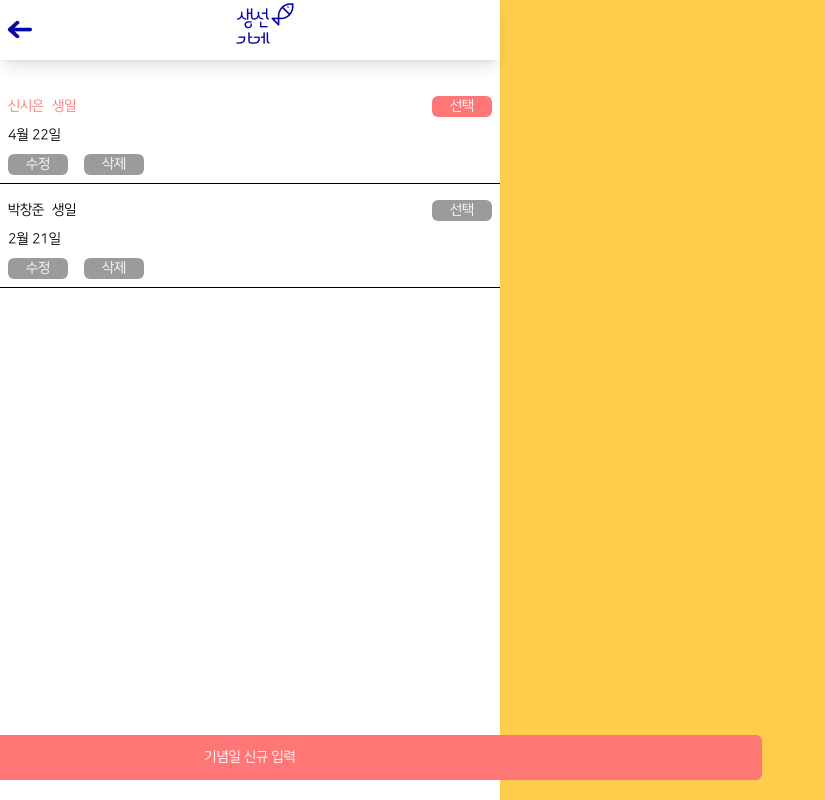
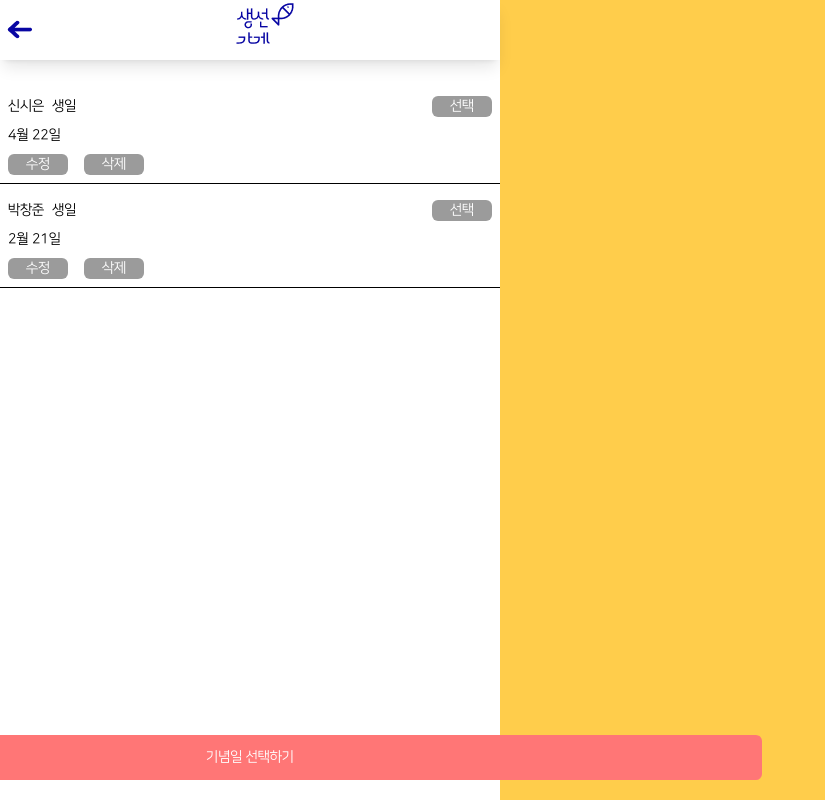
Before and after one commit to sun-mart-egg/funding-gift, a React (Vite) app in the folder FE/: page /anniversary-list in a window 1280 px wide. Shown: the whole page, without its empty margins (0-825 px from the left). Built offline with nearby package versions, Linux system fonts and the light colour scheme.

Commit message:
[FE][Design] #S10P22D201-152 #in-progress 기념일  리스트,펀딩 만들기  연결 완료

```diff
--- a/FE/src/components/Funding/component/AnniversaryList.jsx
+++ b/FE/src/components/Funding/component/AnniversaryList.jsx
@@ -1,17 +1,21 @@
 import React, { useState } from "react";
 import AnniversaryCard from "./AnniversaryCard";
+import { useStore } from "../../Store/AnniversaryStore";
 
 function AnniversaryList({ listData }) {
   // listData 상태 관리
   const [data, setData] = useState(listData);
+  const setSelectedAnniversary = useStore(
+    (state) => state.setSelectedAnniversary,
+  );
+  const setSelectedIndex = useStore((state) => state.setSelectedIndex);
+  const selectedIndex = useStore((state) => state.selectedIndex);
 
   // isSelected 상태를 업데이트하는 함수
-  const handleSelect = (selectedIndex) => {
-    const newData = data.map((item, index) => ({
-      ...item,
-      isSelected: index === selectedIndex,
-    }));
-    setData(newData);
+  const handleSelect = (index) => {
+    setSelectedAnniversary(listData[index]);
+    setSelectedIndex(index);
+    console.log(selectedIndex);
   };
 
   return (
@@ -25,7 +29,7 @@ function AnniversaryList({ listData }) {
           anniversary={item.anniversary}
           name={item.name}
           date={item.date}
-          isSelected={item.isSelected}
+          isSelected={index === selectedIndex} // 현재 카드가 선택된 상태인지 판단
           onSelect={() => handleSelect(index)} // onSelect prop 추가
         />
       ))}
--- a/FE/src/components/Funding/data.jsx
+++ b/FE/src/components/Funding/data.jsx
@@ -3,13 +3,11 @@ const anniversaryData = [
     name: "신시은",
     anniversary: "생일",
     date: "4월 22일",
-    isSelected: true,
   },
   {
     name: "박창준",
     anniversary: "생일",
     date: "2월 21일",
-    isSelected: false,
   },
 ];
 
--- a/FE/src/components/Funding/pages/AnniversaryListPage.jsx
+++ b/FE/src/components/Funding/pages/AnniversaryListPage.jsx
@@ -1,11 +1,25 @@
 import AnniversaryList from "../component/AnniversaryList";
 import anniversaryData from "../data";
+import { useNavigate } from "react-router-dom"; // useNavigate 사용
+import { useStore } from "../../Store/AnniversaryStore";
+
 function AnniversaryListPage() {
+  const navigate = useNavigate();
+  const setContentIndex = useStore((state) => state.setContentIndex);
+  const { selectedIndex } = useStore();
+
+  const handleSelectButtonClick = () => {
+    setContentIndex(2); // 컨텐츠 인덱스를 2로 설정
+    navigate("/make-funding-detail"); // 라우트 경로는 실제 경로에 맞게 조정해야 합니다.
+  };
   return (
     <div className="sub-layer font-cusFont3 text-[14px]">
       <AnniversaryList listData={anniversaryData} className="" />
-      <button className="fixed bottom-5  h-[45px] w-[80%]  rounded-md bg-cusColor3 text-white">
-        기념일 신규 입력
+      <button
+        className="fixed bottom-5  h-[45px] w-[80%]  rounded-md bg-cusColor3 text-white"
+        onClick={handleSelectButtonClick}
+      >
+        기념일 선택하기
       </button>
     </div>
   );
--- a/FE/src/components/Funding/pages/MakeFundingDetail.jsx
+++ b/FE/src/components/Funding/pages/MakeFundingDetail.jsx
@@ -3,12 +3,14 @@ import { useNavigate } from "react-router-dom"; // useNavigate 사용
 import DatePicker from "react-datepicker";
 import "react-datepicker/dist/react-datepicker.css";
 import egg from "/imgs/egg3.jpg";
-import Footer from "../../UI/Footer";
-import anniversaryData from "../data";
+import { useStore } from "../../Store/AnniversaryStore";
 
 function MakeFundingDetail() {
-  // 현재 보여줄 컨텐츠 인덱스를 상태로 관리
-  const [contentIndex, setContentIndex] = useState(0);
+  const { contentIndex, setContentIndex, selectedAnniversary } = useStore(); // Zustand에서 상태를 가져옵니다.
+  const navigate = useNavigate(); // useNavigate 훅 사용
+  const [showDatePicker, setShowDatePicker] = useState(false);
+  const ref = useRef(null); // DatePicker에 대한 ref를 생성합니다.
+
   // 사용자 입력 데이터를 상태로 관리
   const [formData, setFormData] = useState({
     bestFriend: false,
@@ -32,13 +34,11 @@ function MakeFundingDetail() {
     </button>
   ));
 
-  const navigate = useNavigate(); // useNavigate 훅 사용
-  const [showDatePicker, setShowDatePicker] = useState(false);
-  const ref = useRef(null); // DatePicker에 대한 ref를 생성합니다.
   // 다음 컨텐츠를 보여주는 함수
   const handleNext = () => {
+    console.log(`Current Index: ${contentIndex}`); // 상태 변화 추적
     if (contentIndex < 4) {
-      setContentIndex((prevIndex) => prevIndex + 1);
+      setContentIndex(contentIndex + 1); // 상태 업데이트
     } else {
       //펀딩 만드는 api 연결 필요
 
@@ -49,7 +49,13 @@ function MakeFundingDetail() {
 
   // 이전 컨텐츠를 보여주는 함수
   const handlePrev = () => {
-    setContentIndex((prevIndex) => (prevIndex > 0 ? prevIndex - 1 : 0));
+    console.log(`Current Index: ${contentIndex}`); // 상태 변화 추적
+    if (contentIndex > 0) {
+      setContentIndex(contentIndex - 1); // 상태 업데이트
+    } else {
+      //펀딩 만드는 api 연결 필요
+      setContentIndex(0);
+    }
   };
 
   // 폼 데이터를 처리하는 함수
@@ -152,8 +158,15 @@ function MakeFundingDetail() {
                   </button>
                 </div>
                 <div className="mt-2 text-xs">
-                  <p>시은이 생일</p>
-                  <p>2024.4.22</p>
+                  {selectedAnniversary && (
+                    <div>
+                      <div className="flex">
+                        <p className="mb-1 mr-1">{selectedAnniversary.name}</p>
+                        <p>{selectedAnniversary.anniversary}</p>
+                      </div>
+                      <p>{selectedAnniversary.date}</p>
+                    </div>
+                  )}
                 </div>
               </div>
 
--- a/FE/src/components/Products/ProductDetail.jsx
+++ b/FE/src/components/Products/ProductDetail.jsx
@@ -1,6 +1,6 @@
 import React, { useState } from "react";
 import { useNavigate } from "react-router-dom";
-
+import { useStore } from "../Store/AnniversaryStore";
 import SampleImage from "/imgs/product_sample.png";
 
 import Star from "/imgs/star.png";
@@ -12,8 +12,11 @@ import DeactivatedSmile from "/imgs/smile_deactivated.png";
 
 function ProductDetail() {
   const navigate = useNavigate();
+  const reset = useStore((state) => state.reset); // reset 함수를 가져옵니다.
 
   const handleClick = () => {
+    reset(); // 상태 초기화
+
     navigate("/make-funding-detail");
   };
 
--- /dev/null
+++ b/FE/src/components/Store/AnniversaryStore.jsx
@@ -0,0 +1,18 @@
+// store.js
+import create from "zustand";
+
+export const useStore = create((set) => ({
+  selectedAnniversary: null,
+  setSelectedAnniversary: (anniversary) =>
+    set({ selectedAnniversary: anniversary }),
+
+  contentIndex: 0,
+  setContentIndex: (index) => set({ contentIndex: index }),
+
+  selectedIndex: null,
+  setSelectedIndex: (index) => set({ selectedIndex: index }),
+
+  // 상태 초기화 액션 추가
+  reset: () =>
+    set({ selectedAnniversary: null, contentIndex: 0, selectedIndex: null }),
+}));
```
